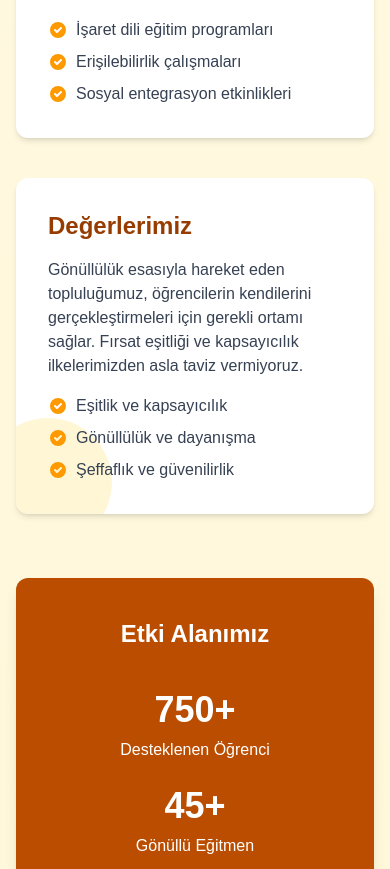
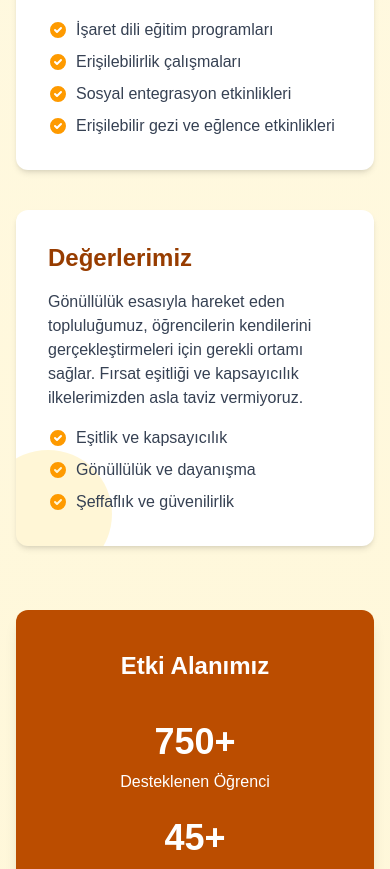
Before and after one commit to Mertisler/websiteCukurova, a Next.js app: page / in a window 390 px wide. Shown: the part 2248-3117 px from the top of the page. Built offline with nearby package versions, Linux system fonts and the light colour scheme; no server answers; the database is empty.

Commit message:
Faaliyetler listesine 'Erişilebilir gezi ve eğlence etkinlikleri' eklendi, mobilde misyon altında logo görseli düzeltildi

```diff
--- a/src/app/hakkimizda/page.js
+++ b/src/app/hakkimizda/page.js
@@ -37,9 +37,7 @@ export default function HakkimizdaPage() {
 
               <div className="relative h-64 md:h-auto rounded-xl overflow-hidden shadow-md">
                 <div className="w-full h-full flex items-center justify-center bg-amber-50">
-                  <svg xmlns="http://www.w3.org/2000/svg" className="h-24 w-24 text-amber-500" fill="none" viewBox="0 0 24 24" stroke="currentColor">
-                    <path strokeLinecap="round" strokeLinejoin="round" strokeWidth={1} d="M12 4.354a4 4 0 110 5.292M15 21H3v-1a6 6 0 0112 0v1zm0 0h6v-1a6 6 0 00-9-5.197M13 7a4 4 0 11-8 0 4 4 0 018 0z" />
-                  </svg>
+                  <img src="/baliz.jpg" alt="Baliz Parmak Kulübü Logosu" className="h-32 w-32 md:h-48 md:w-48 object-contain rounded-lg shadow mx-auto" />
                 </div>
               </div>
             </div>
--- a/src/app/page.js
+++ b/src/app/page.js
@@ -281,6 +281,12 @@ export default function Home() {
                   </svg>
                   Sosyal entegrasyon etkinlikleri
                 </li>
+                <li className="flex items-center">
+                  <svg className="h-5 w-5 mr-2 text-amber-500" xmlns="http://www.w3.org/2000/svg" viewBox="0 0 20 20" fill="currentColor">
+                    <path fillRule="evenodd" d="M10 18a8 8 0 100-16 8 8 0 000 16zm3.707-9.293a1 1 0 00-1.414-1.414L9 10.586 7.707 9.293a1 1 0 00-1.414 1.414l2 2a1 1 0 001.414 0l4-4z" clipRule="evenodd" />
+                  </svg>
+                  Erişilebilir gezi ve eğlence etkinlikleri
+                </li>
               </ul>
             </div>
           </div>
```
